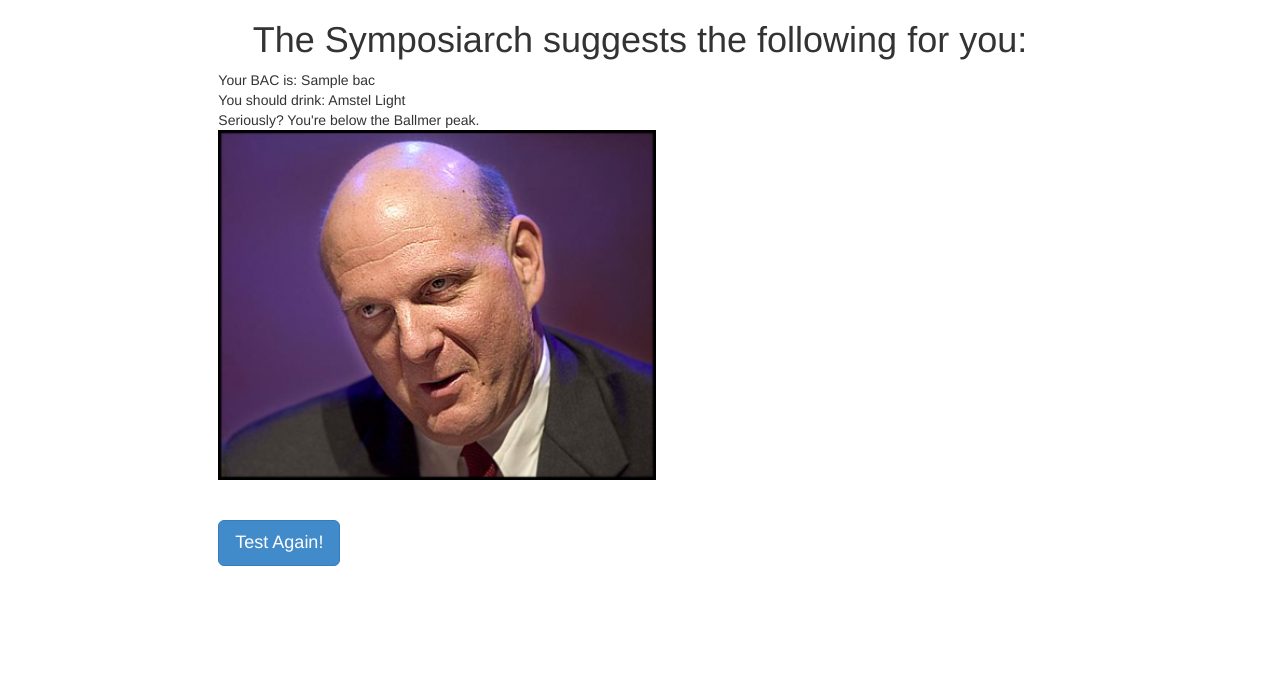
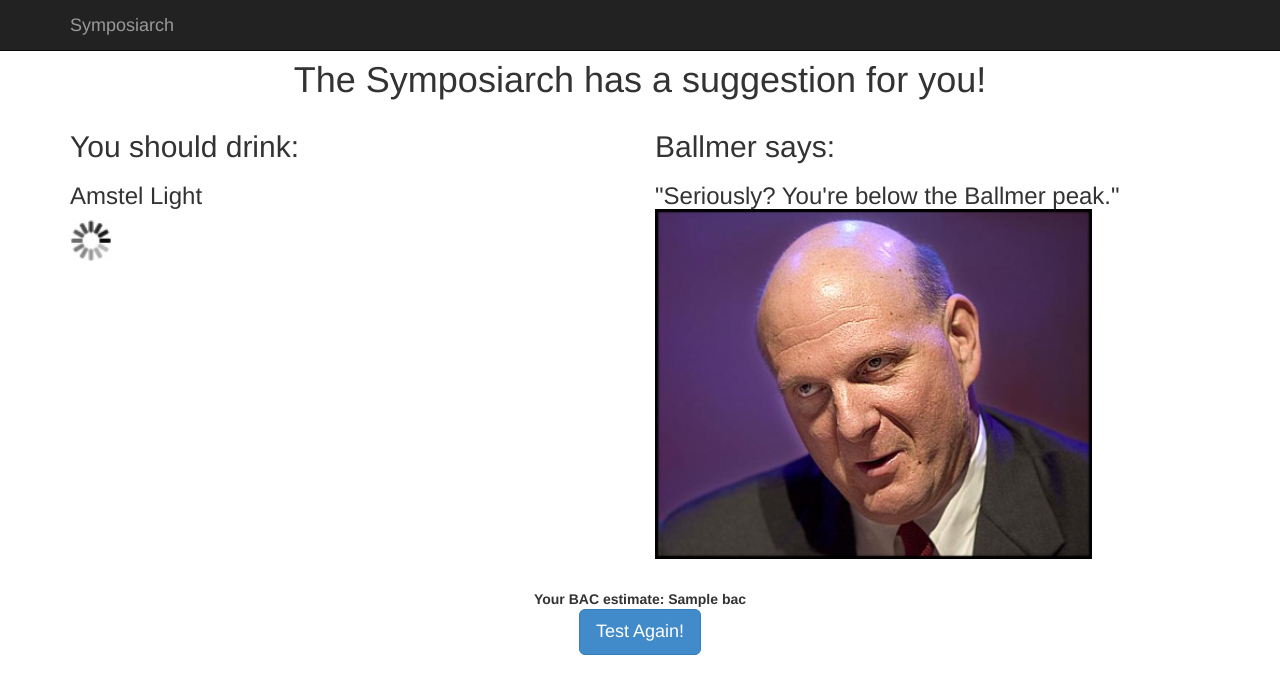
Before and after one commit to spnce/symposiarch, a Django app: template drinkers/templates/recommendation.html in a window 1280 px wide. Shown: the top 694 px of the page. Run offline with Django 3.2, Linux system fonts and the light colour scheme; data comes from the database, SQL or seed files in the repository; tables that the repository leaves empty hold one stand-in row (values such as "Sample post"); the template is opened without the code that fills it: values that come from a table or form of the project are taken from there, most other values are stand-ins (such as "Sample title", 1, 10 or a date in 2020); parts of the project's set-up code (start-up, migrations or seed data) failed here and were passed over.

Commit message:
additional gui nicification

```diff
--- a/drinkers/templates/recommendation.html
+++ b/drinkers/templates/recommendation.html
@@ -13,36 +13,98 @@
       <script src="https://oss.maxcdn.com/libs/html5shiv/3.7.0/html5shiv.js"></script>
       <script src="https://oss.maxcdn.com/libs/respond.js/1.3.0/respond.min.js"></script>
     <![endif]-->
+      <style type="text/css">
+          .main-content {
+              margin-top: 40px;
+          }
+      </style>
   </head>
   <body>
-  <center><h1>The Symposiarch suggests the following for you:</h1></center>
+    <div class="navbar navbar-inverse navbar-fixed-top" role="navigation">
+      <div class="container">
+        <div class="navbar-header">
+          <button type="button" class="navbar-toggle" data-toggle="collapse" data-target=".navbar-collapse">
+            <span class="sr-only">Toggle navigation</span>
+            <span class="icon-bar"></span>
+            <span class="icon-bar"></span>
+            <span class="icon-bar"></span>
+          </button>
+          <a class="navbar-brand" href="main">Symposiarch</a>
+    {#          Symposiarch#}
+        </div>
+        <div class="collapse navbar-collapse">
+          <ul class="nav navbar-nav">
+    {#            <li class="active"><a href="main">Start Test</a></li>#}
+    {#            <li><a href="#about">About</a></li>#}
+    {#            <li><a href="#contact">Contact</a></li>#}
+          </ul>
+        </div><!--/.nav-collapse -->
+      </div>
+    </div>
+    <div class="container main-content">
         <div class="row">
-  <div class="col-md-2"></div>
+            <div class="col-md-12 text-center">
+                <h1>The Symposiarch has a suggestion for you!</h1>
+            </div>
+        </div>
+        <div class="row">
             <div class="col-md-6">
-      Your BAC is: {{bac}}<br>
-      You should drink: {{ recommendation.name }}<br>
-      <div class="assessment">
+                <h2>You should drink:</h2>
+                <h3 id="drinkname">{{ recommendation.name }}</h3>
+                <div id="drinkimg"><img src="{% static "img/spinner.gif" %}" height="42" width="42"></div>
+                <div id="drinktype" style="display:none">{{ recommendation.action_type }}</div>
+            </div>
+            <div class="col-md-6">
+                <h2>Ballmer says:</h2>
+                <h3>
               {% if num_drinks == 0 %}
-      You're at the Ballmer peak!!
-      <img class="ballmer" src="{% static "img/happyballmer.jpg" %}" height="350" id="happyBallmer">
+              "You're at the Ballmer peak!!"
+              <img src="{%  static "img/happyballmer.jpg" %}" height="350" id="happyBallmer">
               {% elif num_drinks < 0 %}
-      Woah dude. You're above the Ballmer peak. Chill out and try again later.
-      <img class="ballmer" src="{% static "img/drunkBallmer.jpg" %}" height="350" id="drunkBallmer">
+              "Woah dude. You're above the Ballmer peak. Chill out and try again later."
+              <img src="{% static "img/drunkBallmer.jpg" %}" height="350" id="drunkBallmer">
               {% else %}
-      Seriously? You're below the Ballmer peak.
-      <img class="ballmer" src="{% static "img/madBallmer.jpg" %}" height="350" id="madBallmer">
+              "Seriously? You're below the Ballmer peak."
+              <img src="{% static "img/madBallmer.jpg" %}" height="350" id="madBallmer">
               {% endif %}
+                </h3>
             </div>
-      <br>
-
+        </div>
+        <div class="row">
+            <div class="col-md-12 text-center">
                 <div style="color:white">{{ num_drinks }}</div>
-
+                <b>Your BAC estimate: {{ bac }}</b><br>
                 <button class="btn btn-primary btn-lg" onclick="location.href='main'">Test Again!</button>
+            </div>
+        </div>
+    </div>
     <!-- jQuery (necessary for Bootstrap's JavaScript plugins) -->
     <script src="https://code.jquery.com/jquery.js"></script>
     <!-- Include all compiled plugins (below), or include individual files as needed -->
     <script src="{% static "js/bootstrap.min.js" %}"></script>
-  </div>
-</div>
+    <script type="text/javascript"><!--
+  var gImgSrchUrl = 'https://ajax.googleapis.com/ajax/services/search/images?v=1.0&q=';
+  $(function() {
+      var url = gImgSrchUrl + $('#drinkname').html() + '+' + $('#drinktype').html();
+      $.ajax({
+          url : url,
+          dataType : 'jsonp',
+          jsonpCallback : 'imageSearchCallback'
+      });
+  });
+  function imageSearchCallback(response) {
+      var firstImage = response.responseData.results[0];
+      var width = firstImage.width;
+      var height = firstImage.height;
+      if (width > 300) {
+          height = height * (300 / width);
+          width = 300;
+      } else if (height > 300) {
+          width = width * (300 / height);
+          height = 300;
+      }
+      $('#drinkimg').html('<img src="' + firstImage.url + '" width="' + width + '" height="' + height + '">');
+  }
+  //--></script>
   </body>
 </html>
```
Also changed, not shown: drinkers/templates/main.html (+85 -56 lines). Lines whose indentation alone changed are shown as unchanged.
